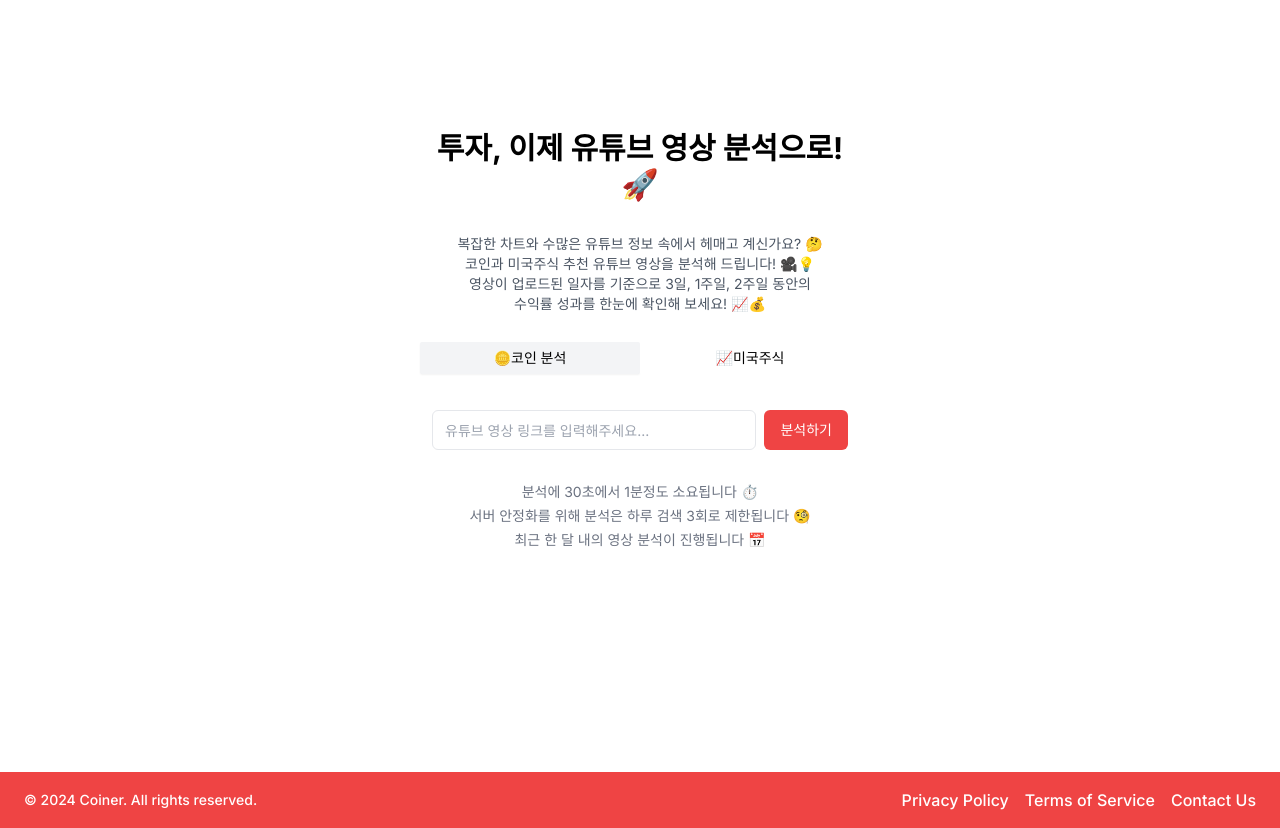
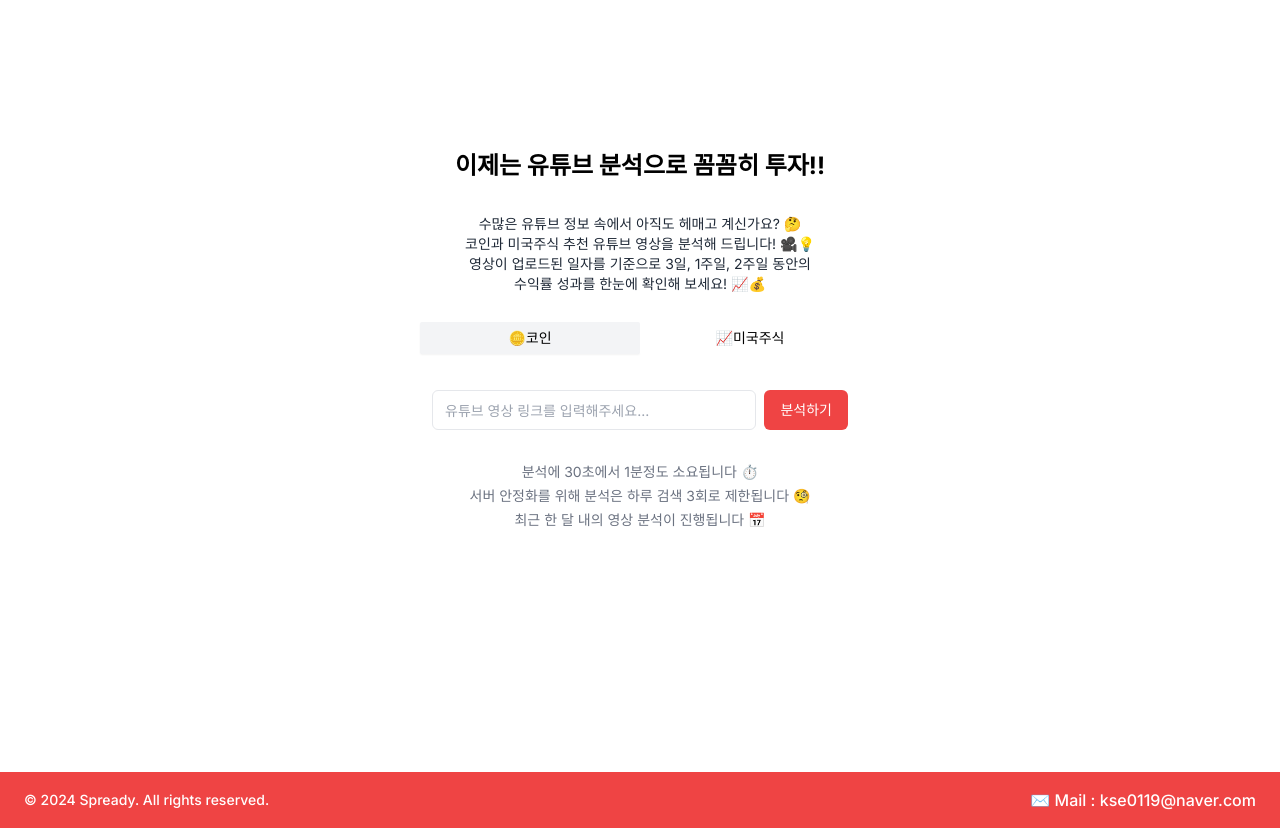
Before and after one commit to immanuelk1m/CoinYoutuber, a Next.js app: page / in a window 1280 px wide. Shown: the part 440-1268 px from the top of the page. Built offline with nearby package versions, Linux system fonts and the light colour scheme.

Commit message:
update layouts

```diff
--- a/src/app/page.tsx
+++ b/src/app/page.tsx
@@ -6,7 +6,6 @@ import ResultTable from "@/components/component/result-table";
 import Spiner from "@/components/component/spiner";
 import Header from "@/components/component/header";
 import Footer from "@/components/component/footer";
-import Head from 'next/head';
 import axios from 'axios';
 
 import '@/app/globals.css';
@@ -81,6 +80,7 @@ const Page: React.FC = () => {
         <link rel="icon" href="/favicon.ico" />
         <script async src="https://pagead2.googlesyndication.com/pagead/js/adsbygoogle.js?client=ca-pub-7656508177587264" crossOrigin="anonymous"></script>
       </head>
+
       <Header />
       <Search onSearch={handleSearch} activeTab={activeTab} setActiveTab={setActiveTab} />
       {loading && (
--- a/src/components/component/footer.tsx
+++ b/src/components/component/footer.tsx
@@ -3,17 +3,12 @@ import Link from "next/link";
 export default function Footer() {
   return (
     <footer className="bg-red-500 text-white py-4 px-6 flex items-center justify-between">
-      <p className="text-sm font-medium">&copy; 2024 Coiner. All rights reserved.</p>
+      <p className="text-sm font-medium">&copy; 2024 Spready. All rights reserved.</p>
       <div className="hidden md:flex items-center gap-4">
         <Link href="#" className="hover:underline font-medium" prefetch={false}>
-          Privacy Policy
+          ✉️ Mail : kse0119@naver.com
         </Link>
-        <Link href="#" className="hover:underline font-medium" prefetch={false}>
-          Terms of Service
-        </Link>
-        <Link href="#" className="hover:underline font-medium" prefetch={false}>
-          Contact Us
-        </Link>
+
       </div>
     </footer>
   );
--- a/src/components/component/search.tsx
+++ b/src/components/component/search.tsx
@@ -23,9 +23,10 @@ export default function Search({ onSearch, activeTab, setActiveTab }: {
     <div className="flex flex-col items-center justify-center min-h-screen bg-background p-4">
       <div className="max-w-md w-full space-y-6">
         <div className="text-center space-y-2">
-          <h1 className="text-3xl font-bold mb-8">투자, 이제 유튜브 영상 분석으로! 🚀</h1>
-          <p className="text-sm text-gray-600">
-            복잡한 차트와 수많은 유튜브 정보 속에서 헤매고 계신가요? 🤔
+          <h1 className="text-2xl font-bold mb-8">이제는 유튜브 분석으로 꼼꼼히 투자!!</h1>
+
+          <p className="text-sm text-gray-800">
+            수많은 유튜브 정보 속에서 아직도 헤매고 계신가요? 🤔
             <br />
             코인과 미국주식 추천 유튜브 영상을 분석해 드립니다! 🎥💡
             <br />
@@ -40,7 +41,7 @@ export default function Search({ onSearch, activeTab, setActiveTab }: {
               value="coin"
               className={`${activeTab === 'coin' ? 'bg-gray-100' : 'bg-white'} transition-colors duration-200`}
             >
-              🪙코인 분석
+              🪙코인
             </TabsTrigger>
             <TabsTrigger
               value="stock"
```
